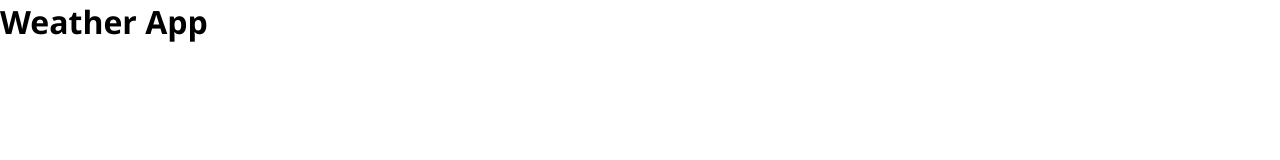
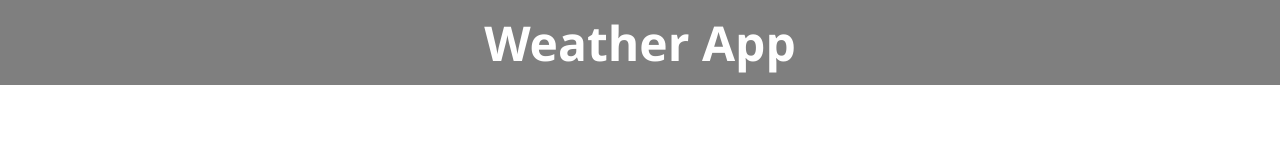
Before and after one commit to 4wiafe/weather-app, a website built with webpack: page src/template.html in a window 1280 px wide. Built offline with nearby package versions, Linux system fonts and the light colour scheme.

Commit message:
Add css styles to app title

```diff
--- a/src/styles.css
+++ b/src/styles.css
@@ -13,3 +13,12 @@ body {
   height: 100vh;
   width: 100vw;
 }
+
+h1 {
+  width: 100%;
+  padding: 10px;
+  text-align: center;
+  background: rgba(0, 0, 0, 0.5);
+  color: #fff;
+  font-size: 3rem;
+}
```
